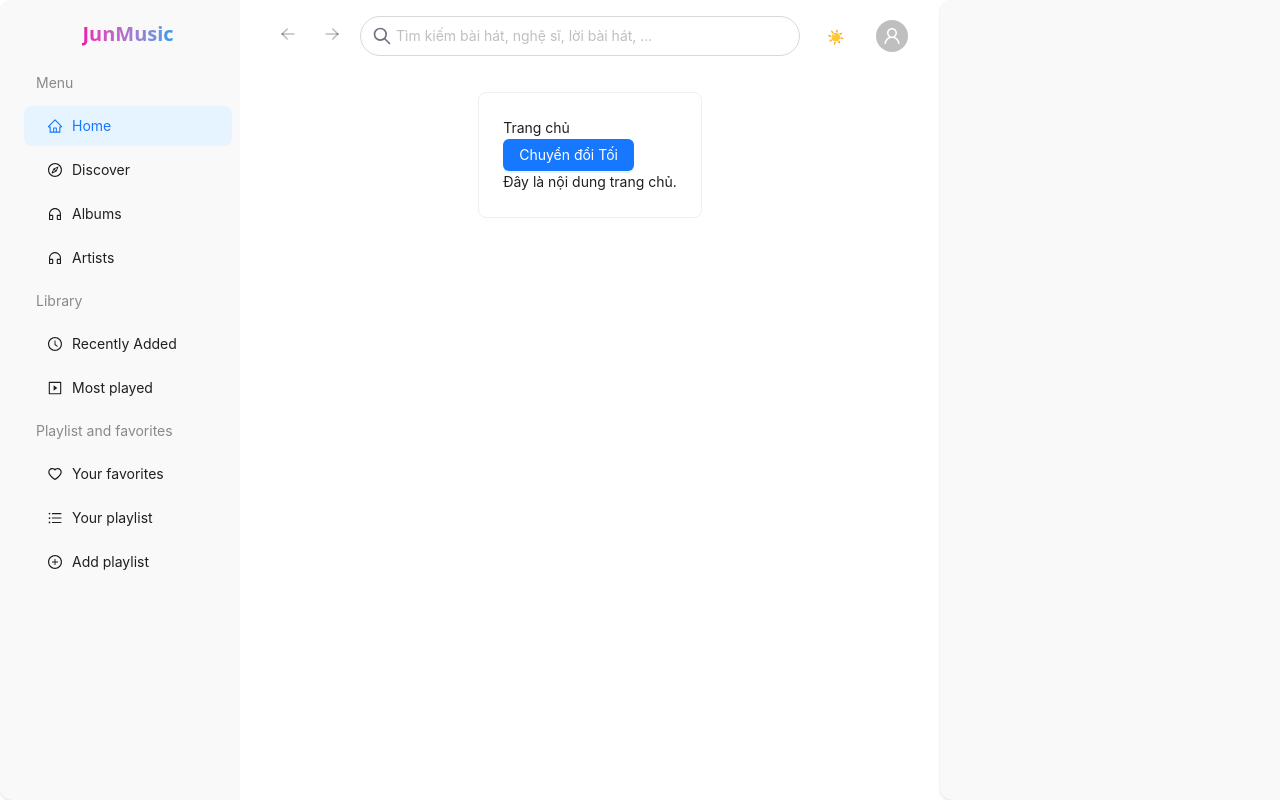
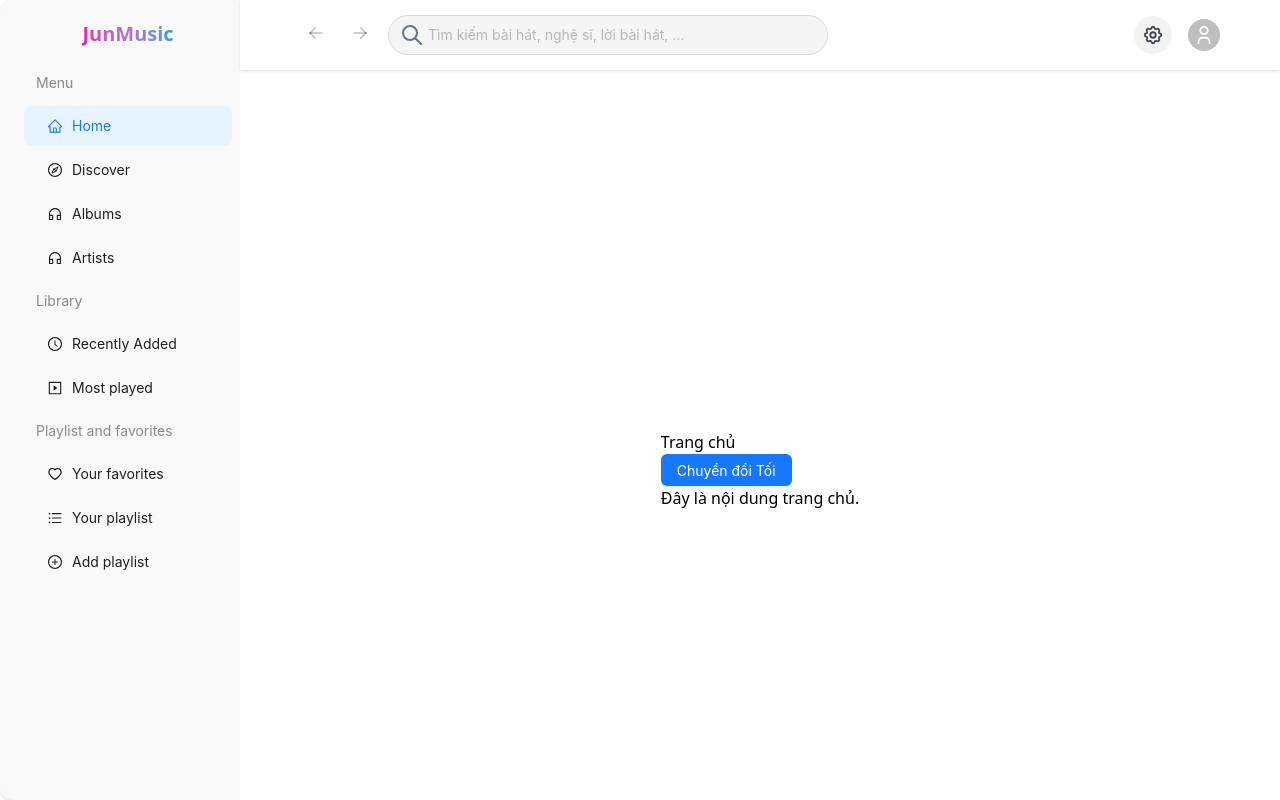
Before and after one commit to xuannam59/JunM-Web, a React (Vite) app: page / in a window 1280 px wide. Built offline with nearby package versions, Linux system fonts and the light colour scheme.

Commit message:
Fix header

```diff
--- a/src/components/home/Header.tsx
+++ b/src/components/home/Header.tsx
@@ -1,15 +1,8 @@
 import React from 'react';
-import { Input, Button, Avatar, Dropdown, MenuProps } from 'antd';
-import {
-    LeftOutlined,
-    RightOutlined,
-    UserOutlined,
-    SettingOutlined,
-    LogoutOutlined
-} from '@ant-design/icons';
+import { Input, Button, Avatar, Dropdown, MenuProps, Tooltip } from 'antd';
 import { useNavigate } from 'react-router-dom';
 import { useTheme } from '@/utils/ThemeProvider';
-import { TbArrowLeft, TbArrowRight, TbSearch } from 'react-icons/tb';
+import { TbArrowLeft, TbArrowRight, TbLayoutDashboard, TbLogout, TbSearch, TbSettings, TbUser } from 'react-icons/tb';
 
 const Header: React.FC = () => {
     const { darkMode, toggleTheme } = useTheme();
@@ -17,39 +10,42 @@ const Header: React.FC = () => {
 
     const items: MenuProps['items'] = [
        {
-            key: '1',
-            label: 'Account Settings',
-            icon: <SettingOutlined />,
+        key: "dashboard",
+        label: "Dashboard",
+        icon: <TbLayoutDashboard size={24} />
        },
         {
-            key: '2',
+            key: 'logout',
             label: 'Logout',
-            icon: <LogoutOutlined />,
+            icon: <TbLogout size={24}/>,
         },
+
     ];
 
     return (
-        <header className={`w-full px-8 py-4 `}>
-            <div className={`flex items-center justify-between`}>
+        <header className={`px-[60px] h-[70px] fixed top-0 right-0 left-[240px] flex items-center shadow-sm`}>
+            <div className={`flex items-center justify-between w-full`}>
                 <div className="flex items-center gap-3">
                     <Button type="text" disabled icon={<TbArrowLeft size={20}/>} />
                     <Button type="text" disabled icon={<TbArrowRight size={20}/>} />
                     <Input
-                    prefix={<TbSearch size={20} className='text-gray-500'/>}
+                        prefix={<TbSearch size={24} className='text-gray-500'/>}
                         placeholder="Tìm kiếm bài hát, nghệ sĩ, lời bài hát, ..."
-                    className={`!w-[440px] h-[40px] !rounded-full ${darkMode ? 'bg-[#2d2d2d]' : 'bg-[#f5f5f5]'} border-none`}
+                        className={`!w-[440px] h-[40px] !rounded-full ${darkMode ? '!bg-[#2d2d2d]' : '!bg-[#f5f5f5]'} border-none`}
                     />
                 </div>
 
                 <div className="flex items-center gap-4">
-                <Button
+                    <Tooltip title="Cài đặt">
+                    <div
+                        className={`${darkMode ? "bg-[#323232]" : "bg-[#F2F2F2]"} p-2 rounded-full cursor-pointer`}
                         onClick={toggleTheme}
-                    type="text"
                     >
-                    {darkMode ? '🌙' : '☀️'}
-                </Button>
-                <Dropdown menu={{ items }} placement="bottomRight">
-                    <Avatar icon={<UserOutlined />}/>
+                        <TbSettings size={22} color={darkMode ? '#C2C2C2' :  "#42484E"}/>
+                    </div>
+                    </Tooltip>
+                    <Dropdown menu={{ items }} placement="bottomRight" trigger={["click"]} className='cursor-pointer'>
+                        <Avatar icon={<TbUser size={22}/>}/>
                     </Dropdown>
                 </div>
             </div>
--- a/src/layouts/HomeLayout.tsx
+++ b/src/layouts/HomeLayout.tsx
@@ -18,11 +18,13 @@ const HomeLayout = () => {
           <div className={`flex flex-col items-center justify-st w-full h-full overflow-hidden transition-all duration-300
             ${darkMode ? 'bg-[#1E1E1E]' : 'bg-white'}`}>
             <Header />
-            <Outlet />
+            <div className="mt-[70px] w-full min-h-[100vh]">
+              <Outlet />
+            </div>
           </div>
-          <div className={`min-h-[100vh] max-h-[100vh] transition-all duration-300`}>
+          {/* <div className={`min-h-[100vh] max-h-[100vh] transition-all duration-300`}>
             <SiderBarRight />
-          </div>
+          </div> */}
         </div>
       </div>
     </>
--- a/src/page/Home/HomePage.tsx
+++ b/src/page/Home/HomePage.tsx
@@ -7,13 +7,15 @@ const Home: React.FC = () => {
   const { darkMode, toggleTheme } = useTheme();
 
   return (
-    <Card style={{ margin: 20 }}>
-      <h1>Trang chủ</h1>
-      <Button type="primary" onClick={toggleTheme}>
-        Chuyển đổi {darkMode ? 'Sáng' : 'Tối'}
-      </Button>
-      <p>Đây là nội dung trang chủ.</p>
-    </Card>
+    <div className="w-full min-h-[100vh] flex justify-center items-center">
+      <div className="">
+        <h1>Trang chủ</h1>
+        <Button type="primary" onClick={toggleTheme}>
+          Chuyển đổi {darkMode ? 'Sáng' : 'Tối'}
+        </Button>
+        <p>Đây là nội dung trang chủ.</p>
+      </div>
+    </div>
   );
 };
 
```
Lines whose indentation alone changed are shown as unchanged.
